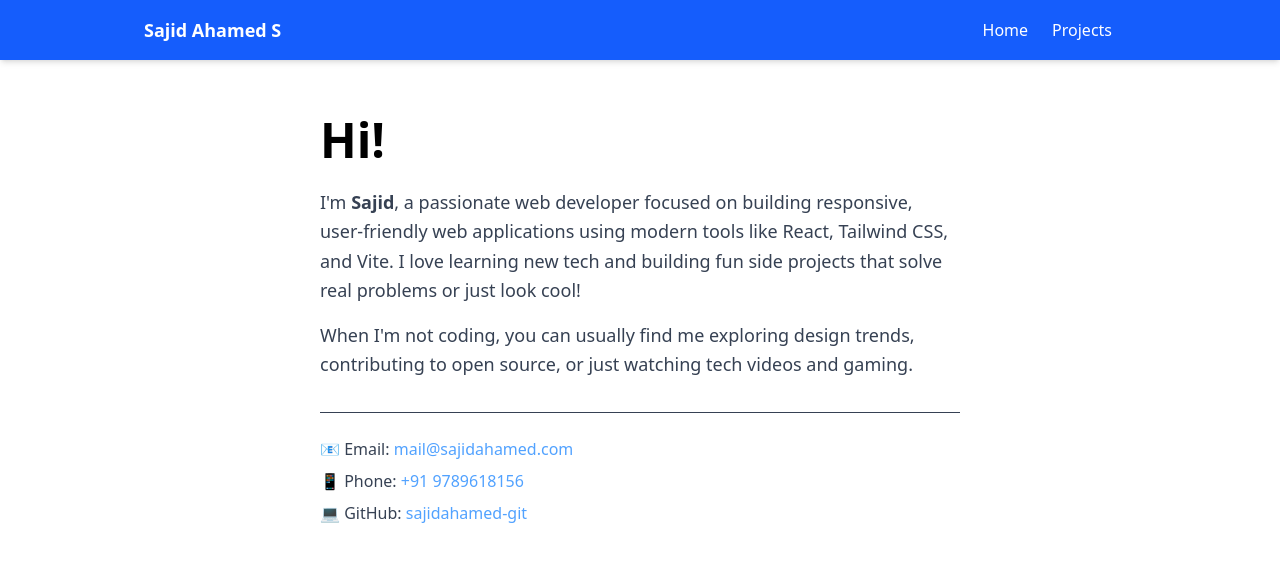
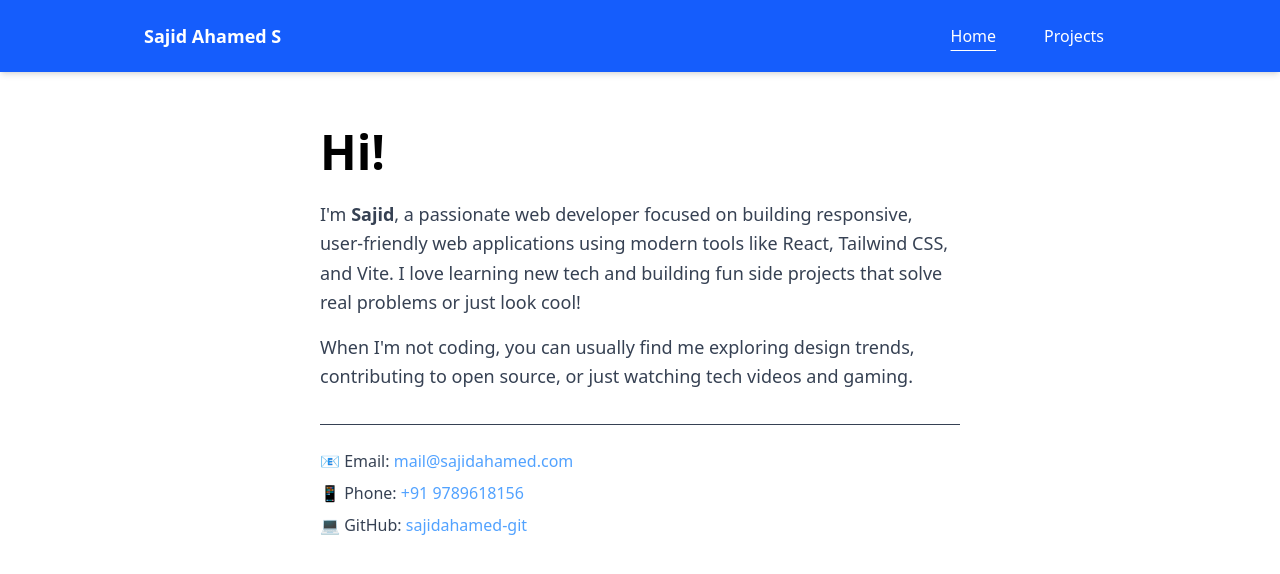
Before and after one commit to sajidahamed-git/my-page, a React (Vite) app: page / in a window 1280 px wide. Shown: the top 574 px of the page. Built offline with nearby package versions, Linux system fonts and the light colour scheme.

Commit message:
navbar updated

```diff
--- a/src/App.jsx
+++ b/src/App.jsx
@@ -20,7 +20,7 @@ export default function App() {
 
   return (
     <div>
-      <Navbar setPage={setPage} />
+      <Navbar setPage={setPage} page = {page} />
       <div className="p-4">{renderPage()}</div>
     </div>
   );
--- a/src/components/Navbar.jsx
+++ b/src/components/Navbar.jsx
@@ -1,4 +1,4 @@
-export default function Navbar({ setPage }) {
+export default function Navbar({ setPage, page }) {
   return (
     <nav className="bg-blue-600 text-white shadow-md">
       <div className="max-w-screen-lg mx-auto px-4 py-4 flex justify-between items-center">
@@ -6,21 +6,29 @@ export default function Navbar({ setPage }) {
         <div className="text-lg font-semibold">Sajid Ahamed S</div>
 
         {/* Navigation links on the right */}
-          <ul className="flex space-x-6">
+        <ul className="flex space-x-4">
           <li>
-              <button onClick={() => setPage("home")} className="hover:underline">
+            <button
+              onClick={() => setPage("home")}
+              className={`px-4 py-2 rounded hover:bg-blue-700 transition ${
+                page === "home" ? "underline underline-offset-8 decoration-white" : ""
+              }`}
+            >
               Home
             </button>
           </li>
           <li>
-              <button onClick={() => setPage("projects")} className="hover:underline">
+            <button
+              onClick={() => setPage("projects")}
+              className={`px-4 py-2 rounded hover:bg-blue-700 transition ${
+                page === "projects" ? "underline underline-offset-8 decoration-white" : ""
+              }`}
+            >
               Projects
             </button>
           </li>
           <li>
-              {/* <button onClick={() => setPage("contact")} className="hover:underline"> */}
-                {/* Contact */}
-              {/* </button> */}
+
           </li>
         </ul>
       </div>
```
Lines whose indentation alone changed are shown as unchanged.
